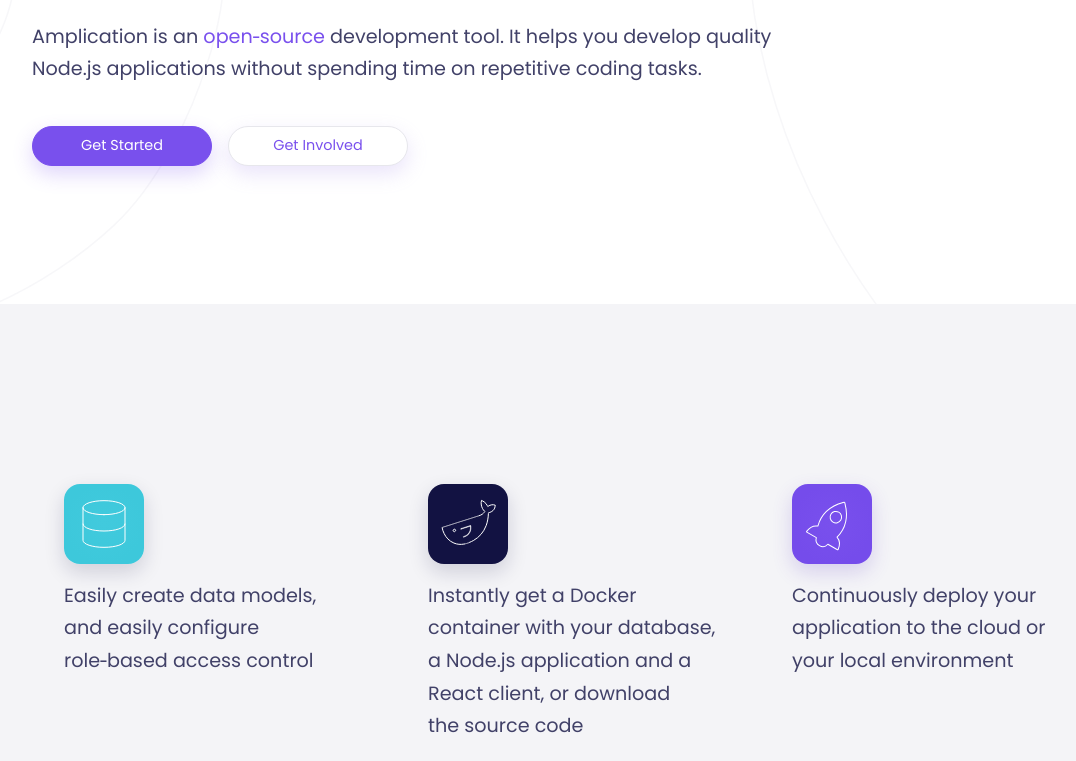
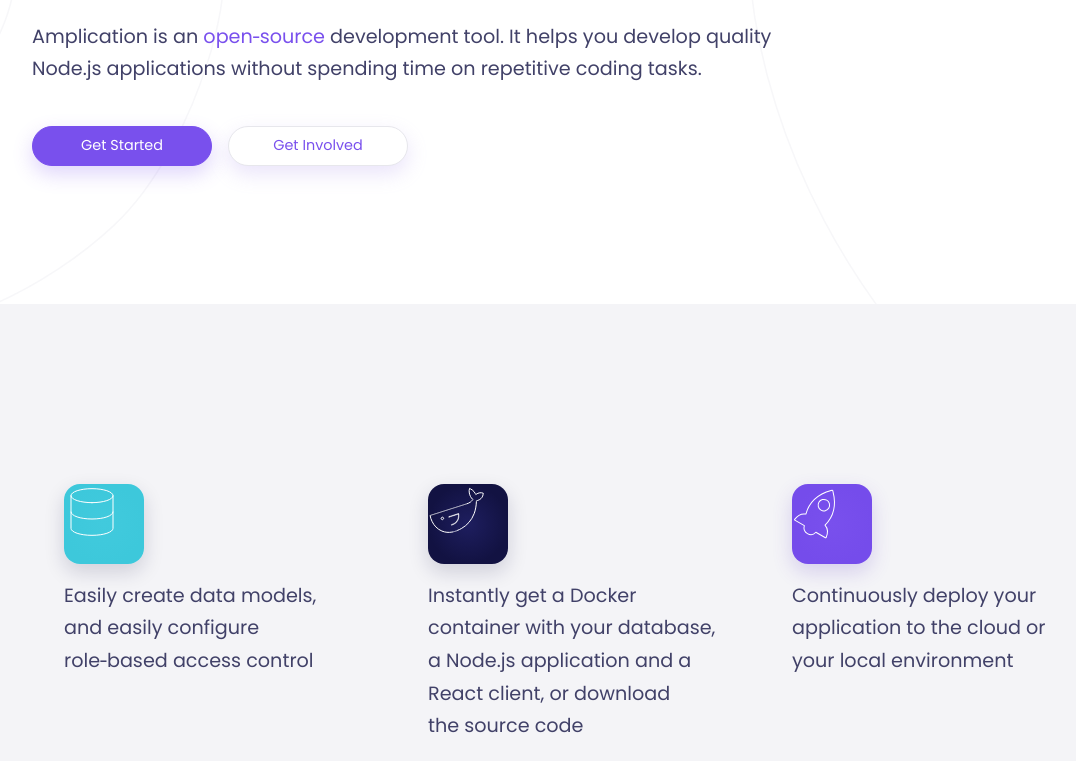
Before and after one commit to amplication/site, a website: page index.html in a window 1280 px wide. Shown: the part 403-1164 px from the top of the page, without its empty margins (62-1138 px from the left). Drawn offline with nearby package versions, Linux system fonts and the light colour scheme; no server answers.

Commit message:
display block

```diff
--- a/styles/home.scss
+++ b/styles/home.scss
@@ -235,7 +235,7 @@
   max-width: 320px;
 
   .solution-icon {
-    display: flex;
+    display: block;
     align-items: center;
     justify-content: center;
 
@@ -244,7 +244,7 @@
     border-radius: 16px;
     margin-bottom: 1rem;
 
-    background: $black100;
+    background: radial-gradient(50% 50% at 50% 50%, #1e1e5f 0%, #121242 100%);
     box-shadow: 0px 8px 20px rgba(18, 18, 66, 0.16);
 
     img {
```
Also changed, not shown: styles/style.css.
